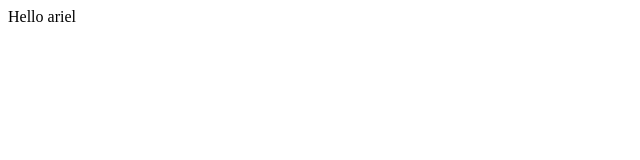
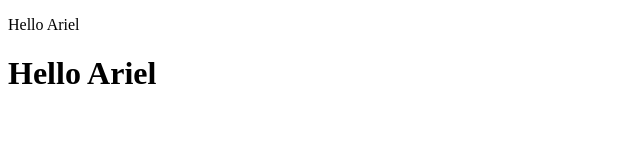
Before and after one commit to Ariel29kiwa/buttons, a plain HTML site: page index.html in a window 1280 px wide. Shown: the whole page, without its empty margins (0-640 px from the left). Drawn offline with Linux system fonts and the light colour scheme.

Commit message:
three changes

```diff
--- a/index.html
+++ b/index.html
@@ -6,6 +6,7 @@
     <title>Document</title>
 </head>
 <body>
-    Hello ariel
+    <p>Hello Ariel</p>
+    <h1>Hello Ariel</h1>
 </body>
 </html>
--- /dev/null
+++ b/main.js
@@ -0,0 +1,3 @@
+function f(){
+    alert("Hello")
+}
```
Also changed, not shown: 1 other file.
